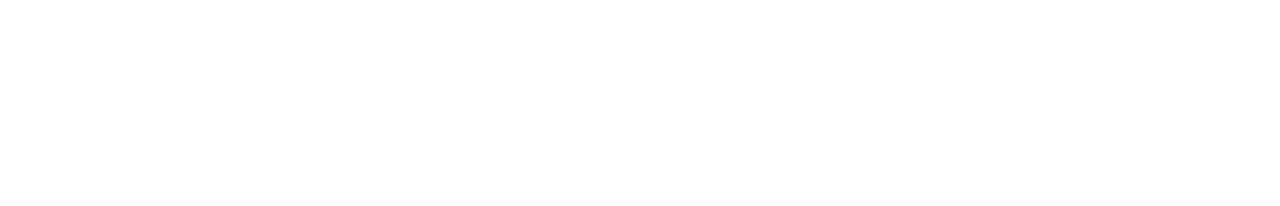
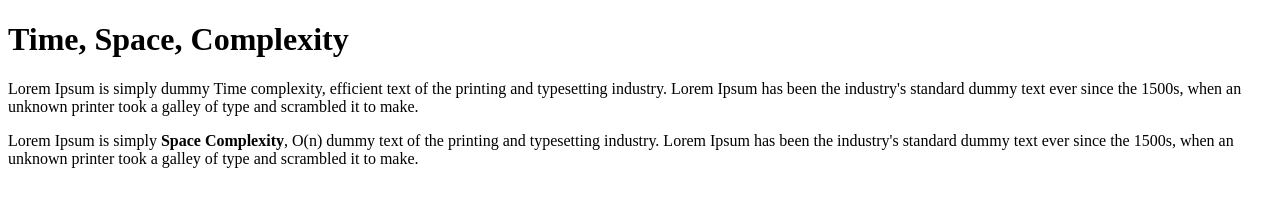
Before and after one commit to acciojob/time-and-space-complexity-Saurabh22111998, a website: page main.html in a window 1280 px wide. Drawn offline with Linux system fonts and the light colour scheme.

Commit message:
created a submission

```diff
--- a/main.html
+++ b/main.html
@@ -10,7 +10,15 @@
 	<!-- the entire body must be written by student -->
     <script type="text/javascript" src="./script.js">
 </script>
-
+<h1>
+	Time, Space, Complexity
+</h1>
+	<p>
+		Lorem Ipsum is simply dummy Time complexity, efficient text of the printing and typesetting industry. Lorem Ipsum has been the industry's standard dummy text ever since the 1500s, when an unknown printer took a galley of type and scrambled it to make.
+	</p>
+	<p>
+		Lorem Ipsum is simply <b>Space Complexity</b>, O(n) dummy text of the printing and typesetting industry. Lorem Ipsum has been the industry's standard dummy text ever since the 1500s, when an unknown printer took a galley of type and scrambled it to make.
+	</p>
 </body>
 
 </html>
```
